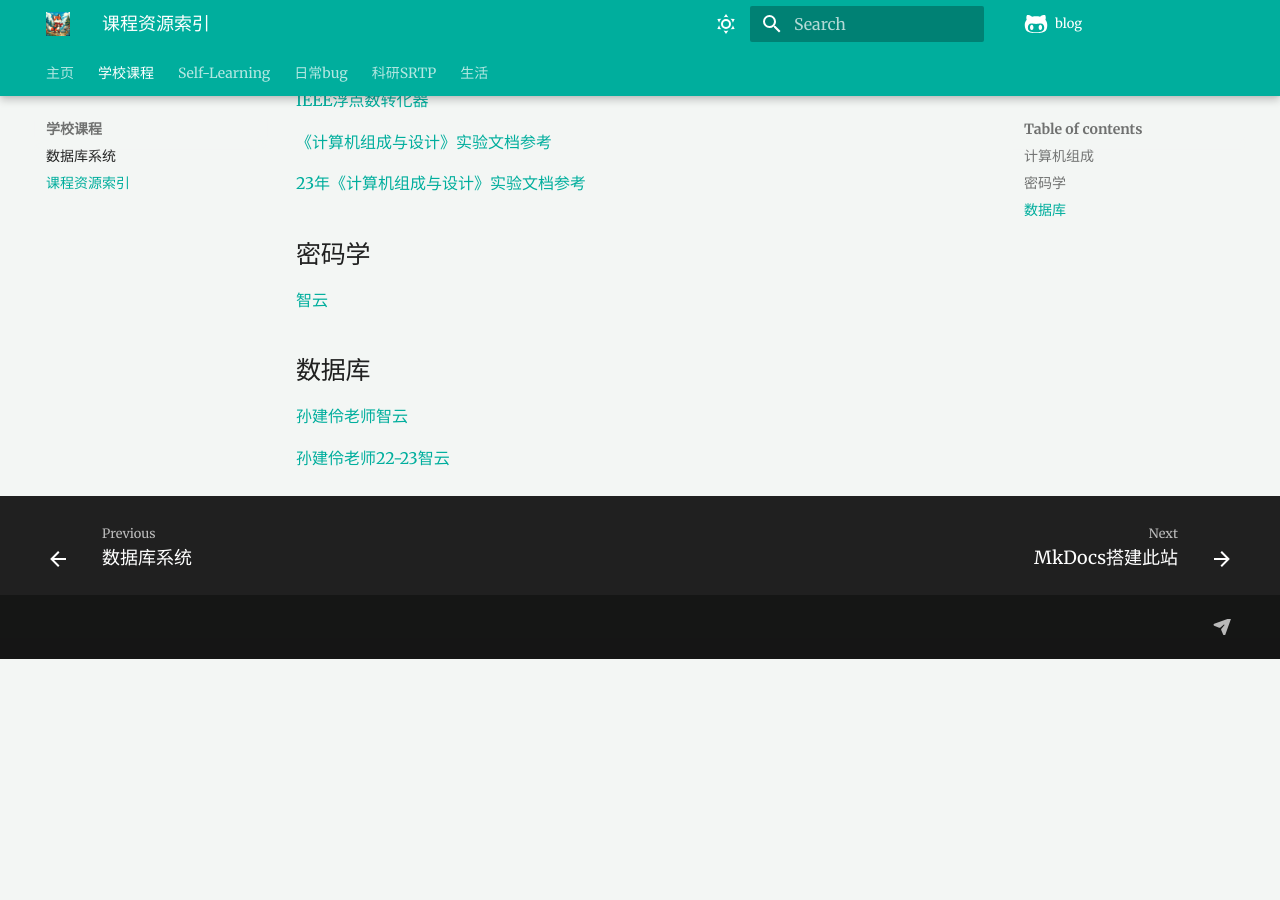
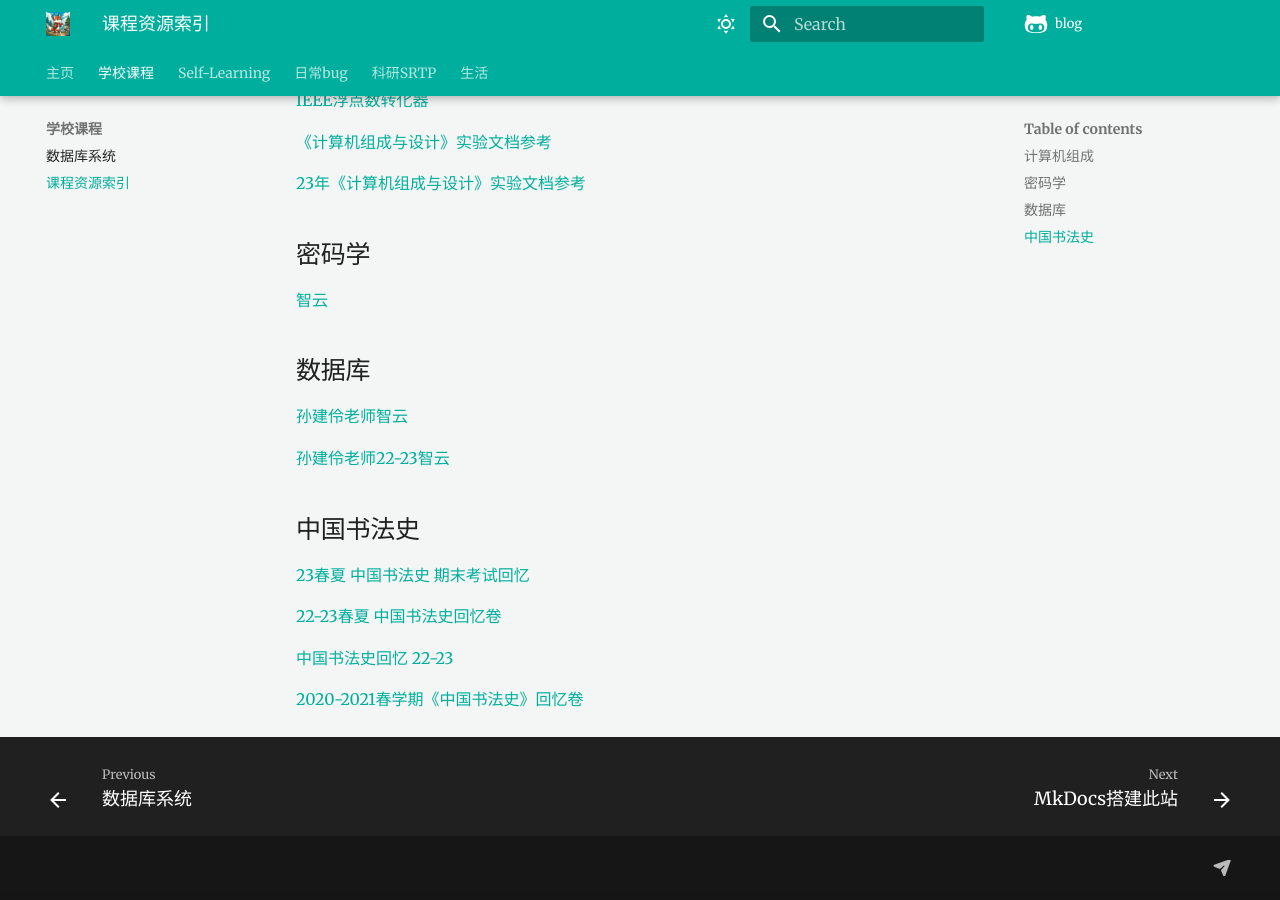
Before and after one commit to Lukaa0724/blog, an MkDocs documentation site: the page built from docs/Course/Index/Index.md, in a window 1280 px wide and 900 px high, scrolled down 633 px. Built offline with MkDocs 1.6.1 and Material for MkDocs 9.7.7, drawn with Linux system fonts in a browser that asks for light colours; comment, search, counter and statistics services are not loaded; before the commit the page ends 1292 px from its top, so only the background shows below that.

Commit message:
edit homepage

```diff
--- a/docs/Course/Index/Index.md
+++ b/docs/Course/Index/Index.md
@@ -33,3 +33,12 @@
 [孙建伶老师智云](https://classroom.zju.edu.cn/coursedetail?course_id=58818&tenant_code=112)
 
 [孙建伶老师22-23智云](https://classroom.zju.edu.cn/coursedetail?course_id=47563&tenant_code=112)
+
+## 中国书法史
+[23春夏 中国书法史 期末考试回忆](https://www.cc98.org/topic/5635429)
+
+[22-23春夏 中国书法史回忆卷](https://www.cc98.org/topic/5635422)
+
+[中国书法史回忆 22-23](https://www.cc98.org/topic/5347950)
+
+[2020-2021春学期《中国书法史》回忆卷](https://www.cc98.org/topic/5070891)
```
Also changed, not shown: docs/index.md (+1 -3 lines).
